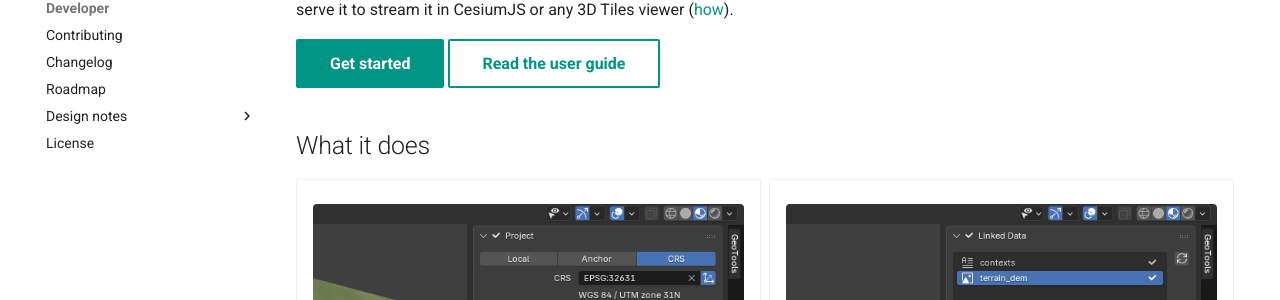
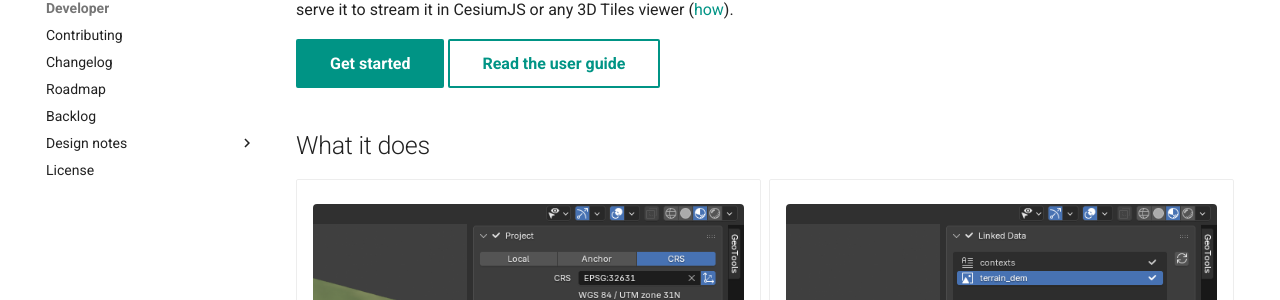
Before and after one commit to BenDyson-Arch/blender_geotools, an MkDocs documentation site: the page built from docs/index.md, in a window 1280 px wide. Shown: the part 605-905 px from the top of the page. Built offline with MkDocs 1.6.1 and Material for MkDocs 9.7.7, drawn with Linux system fonts in a browser that asks for light colours; comment, search, counter and statistics services are not loaded.

Commit message:
Docs site: add the backlog to the Developer section
Co-Authored-By: Claude Opus 5.5 <noreply@anthropic.com>

```diff
--- a/mkdocs.yml
+++ b/mkdocs.yml
@@ -139,6 +139,7 @@ nav:
       - Contributing: contributing.md
       - Changelog: changelog.md
       - Roadmap: ROADMAP.md
+      - Backlog: BACKLOG.md
       - Design notes:
           - Sidebar structure: design/ui-structure.md
           - Scene georeference (BlenderGIS keys): design/georeference-interop.md
```
